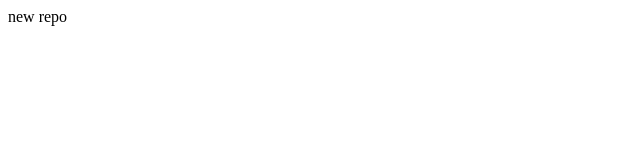
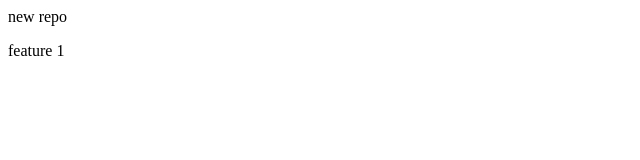
Before and after one commit to pradnya2001/localrepo, a plain HTML site: page index.html in a window 1280 px wide. Shown: the full height of the page, 0-640 px from the left. Drawn offline with Linux system fonts and the light colour scheme.

Commit message:
new feature in new branch

```diff
--- a/index.html
+++ b/index.html
@@ -2,3 +2,7 @@
     new repo
 
 </p>
+<p>
+    feature 1
+
+</p>
```
